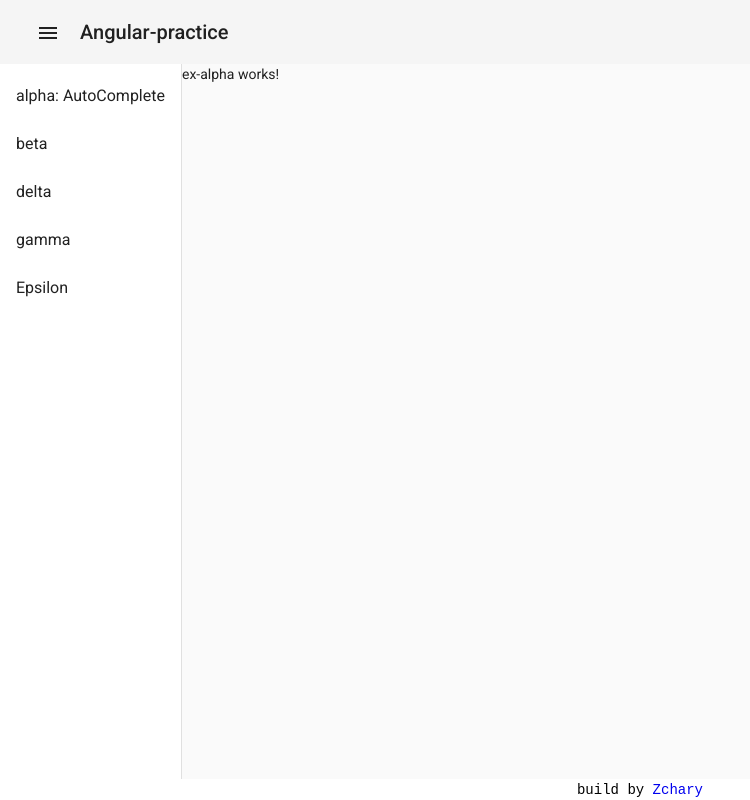
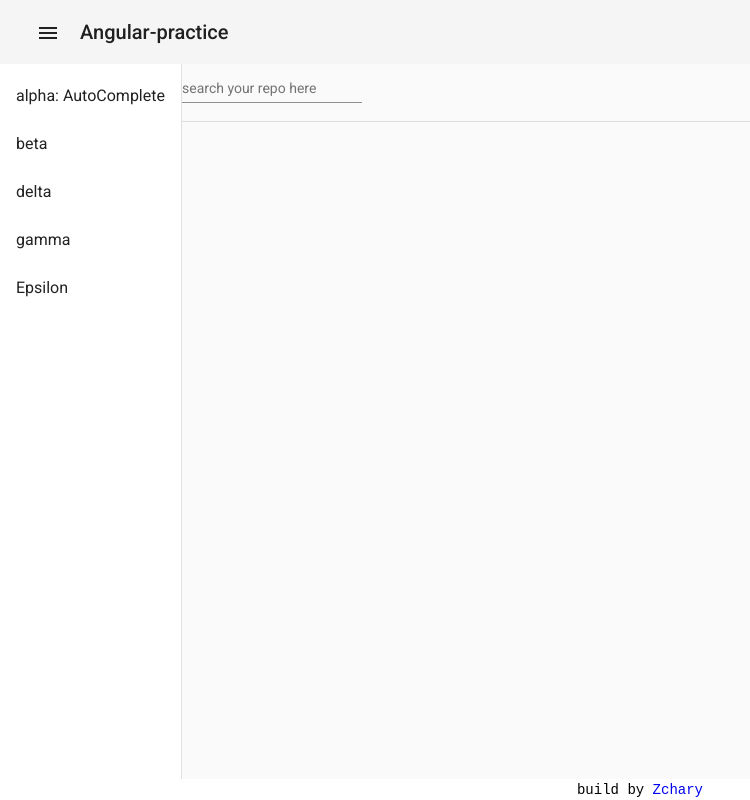
Before and after one commit to Zachema/Angular-practice, an Angular app: page / in a window 1280 px wide. Shown: the whole page, without its empty margins (0-750 px from the left). Built offline with nearby package versions, Linux system fonts and the light colour scheme.

Commit message:
add: input template and basic logics

```diff
--- a/src/app/app-routing.module.ts
+++ b/src/app/app-routing.module.ts
@@ -1,7 +1,6 @@
 import { NgModule } from '@angular/core';
 import { Routes, RouterModule } from '@angular/router';
 import { ExAlphaComponent } from './exercise/ex-alpha/ex-alpha.component';
-
 
 const routes: Routes = [
   { path: '', component: ExAlphaComponent }
--- a/src/app/exercise/ex-alpha/ex-alpha.component.html
+++ b/src/app/exercise/ex-alpha/ex-alpha.component.html
@@ -1 +1,16 @@
-<p>ex-alpha works!</p>
+<div class="container">
+  <form>
+    <mat-form-field>
+      <mat-label for="search-input">search your repo here</mat-label>
+      <input id="search-input" matInput  name="searchInput" type="text" [(ngModel)]="searchTerm" (ngModelChange)="changeHandler($event)">
+    </mat-form-field>
+  </form>
+  <mat-divider>
+  </mat-divider>
+
+  <div class="results-container">
+    <div *ngFor="let result of results |async">
+      {{result}}
+    </div>
+  </div>
+</div>
--- a/src/app/exercise/ex-alpha/ex-alpha.component.ts
+++ b/src/app/exercise/ex-alpha/ex-alpha.component.ts
@@ -1,4 +1,7 @@
 import { Component, OnInit } from '@angular/core';
+import { HttpClient } from '@angular/common/http';
+import { Subject} from 'rxjs';
+import { map,catchError,filter,distinct,debounceTime,switchMap } from 'rxjs/operators';
 
 @Component({
   selector: 'app-ex-alpha',
@@ -7,9 +10,27 @@ import { Component, OnInit } from '@angular/core';
 })
 export class ExAlphaComponent implements OnInit {
 
-  constructor() { }
+
+  latestSearch = new Subject<string>();
+
+  searchLanguage:string ='javascript'
+  searchTerm:string;
+
+  results;
+
+  constructor(private http:HttpClient) {
+   }
 
   ngOnInit(): void {
+    this.results = this.latestSearch.pipe(
+      // TODO request github api
+      switchMap(data => this.http.get(''))
+    )
+  }
+
+  changeHandler(e){
+    // TODO debounce it
+    this.latestSearch.next(e.target.value) //emit every string input when
   }
 
 }
--- a/src/app/materials/materials.module.ts
+++ b/src/app/materials/materials.module.ts
@@ -12,6 +12,8 @@ import { MatBadgeModule} from '@angular/material/badge';
 import { MatCardModule } from '@angular/material/card';
 import { MatCheckboxModule} from '@angular/material/checkbox';
 import { MatSidenavModule } from '@angular/material/sidenav';
+import { MatFormFieldModule } from '@angular/material/form-field';
+import { MatInputModule } from '@angular/material/input';
 
 const materialModules = [
   MatToolbarModule,
@@ -23,7 +25,9 @@ const materialModules = [
   MatBadgeModule,
   MatCardModule,
   MatCheckboxModule,
-  MatSidenavModule
+  MatSidenavModule,
+  MatFormFieldModule,
+  MatInputModule,
 ]
 
 
```
Also changed, not shown: src/app/app.module.ts (+9 -2 lines), src/app/exercise/exercise.module.ts (+10 -4 lines).
